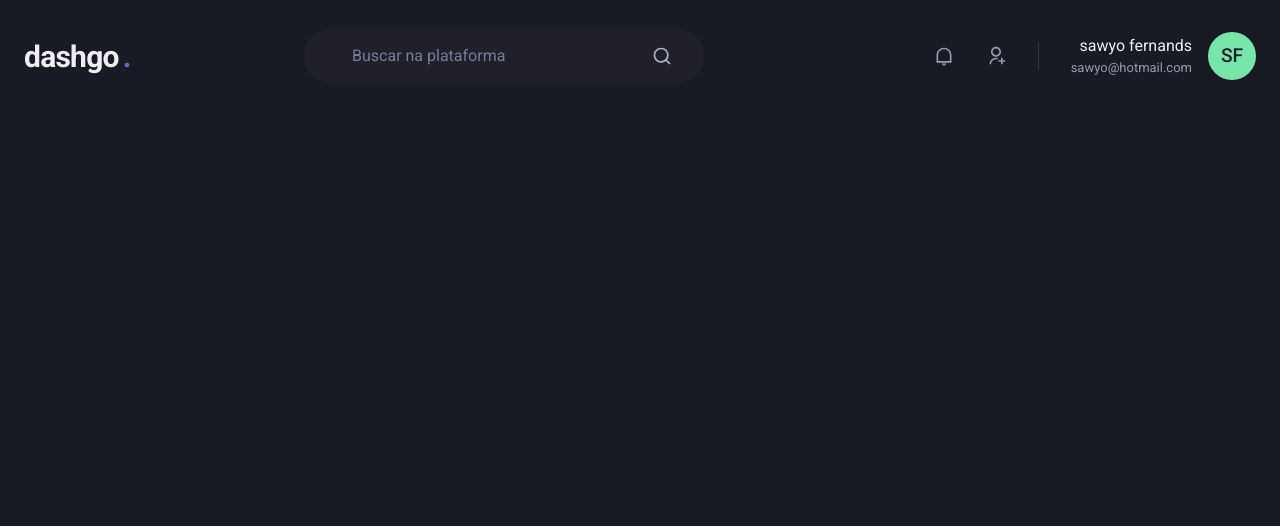
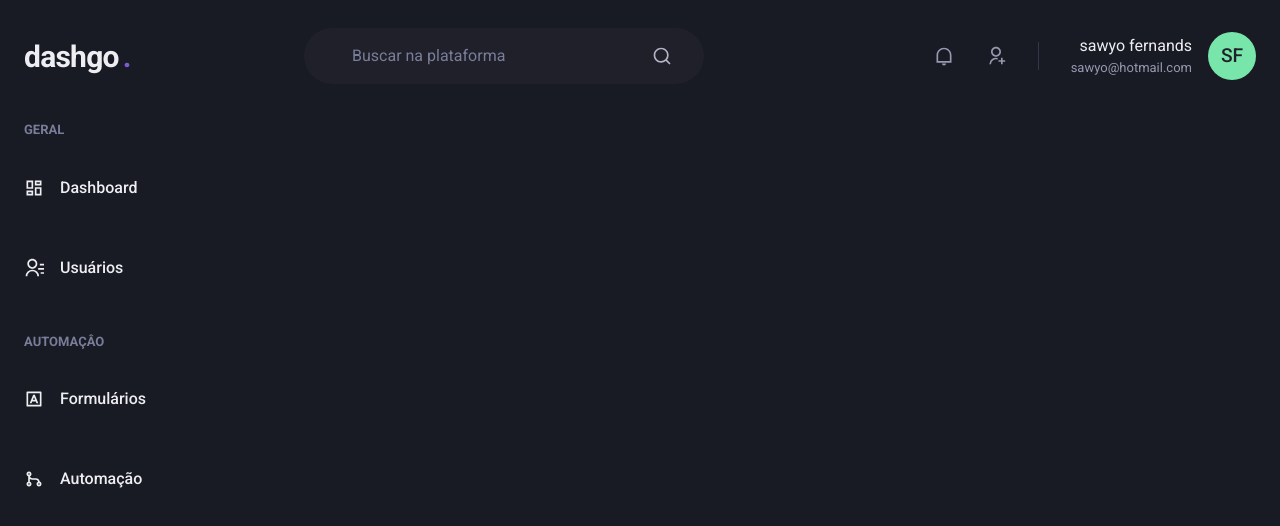
Before and after one commit to Sawyo-Fernands/dashgo, a Next.js app: page /dashboard in a window 1280 px wide. Shown: the top 526 px of the page. Built offline with nearby package versions, Linux system fonts and the light colour scheme.

Commit message:
Componente: SideBar

```diff
--- /dev/null
+++ b/src/components/Sidebar.tsx
@@ -0,0 +1,44 @@
+import { Box, Stack, Text,Link, Icon } from "@chakra-ui/react";
+import { RiContactsLine, RiDashboardLine, RiGitMergeLine, RiInputMethodLine } from "react-icons/ri";
+
+
+
+export function SideBar(){
+    return(
+        <Box as="aside" width='64' mr='8'>
+            <Stack spacing='12' align='flex-start'>
+                <Box>
+                    <Text fontWeight='bold' color='gray.400' fontSize='small'>
+                        GERAL
+                    </Text>
+                    <Stack spacing='12' mt='8' align='stretch'>
+                        <Link display='flex' alignItems='center'  py='1'>
+                            <Icon as={RiDashboardLine} fontSize='20'/>
+                            <Text ml='4' fontWeight='medium'>Dashboard</Text>
+                        </Link>
+                        <Link display='flex' alignItems='center'  py='1'>
+                            <Icon as={RiContactsLine} fontSize='20'/>
+                            <Text ml='4' fontWeight='medium'>Usuários</Text>
+                        </Link>
+                    </Stack>
+                </Box>
+                <Box>
+                    <Text fontWeight='bold' color='gray.400' fontSize='small'>
+                        AUTOMAÇÂO
+                    </Text>
+                    <Stack spacing='12' mt='8' align='stretch'>
+                        <Link display='flex' alignItems='center'  py='1'>
+                            <Icon as={RiInputMethodLine} fontSize='20'/>
+                            <Text ml='4' fontWeight='medium'>Formulários</Text>
+                        </Link>
+                        <Link display='flex' alignItems='center'  py='1'>
+                            <Icon as={RiGitMergeLine} fontSize='20'/>
+                            <Text ml='4' fontWeight='medium'>Automação</Text>
+                        </Link>
+                    </Stack>
+                </Box>
+            </Stack>
+
+        </Box>
+    )
+}
--- a/src/pages/dashboard.tsx
+++ b/src/pages/dashboard.tsx
@@ -1,8 +1,17 @@
+import { Flex } from "@chakra-ui/react";
 import { Header } from "../components/Header";
+import { SideBar } from "../components/Sidebar";
 
 
 export default function Dashboard(){
     return(
+        <Flex direction='column' h='100vh'>
         <Header/>
+
+            <Flex w='100%' my='6' maxWidth={1480} mx='auto' px='6'>
+                <SideBar/>
+            </Flex>
+
+        </Flex>
     )
 }
```
